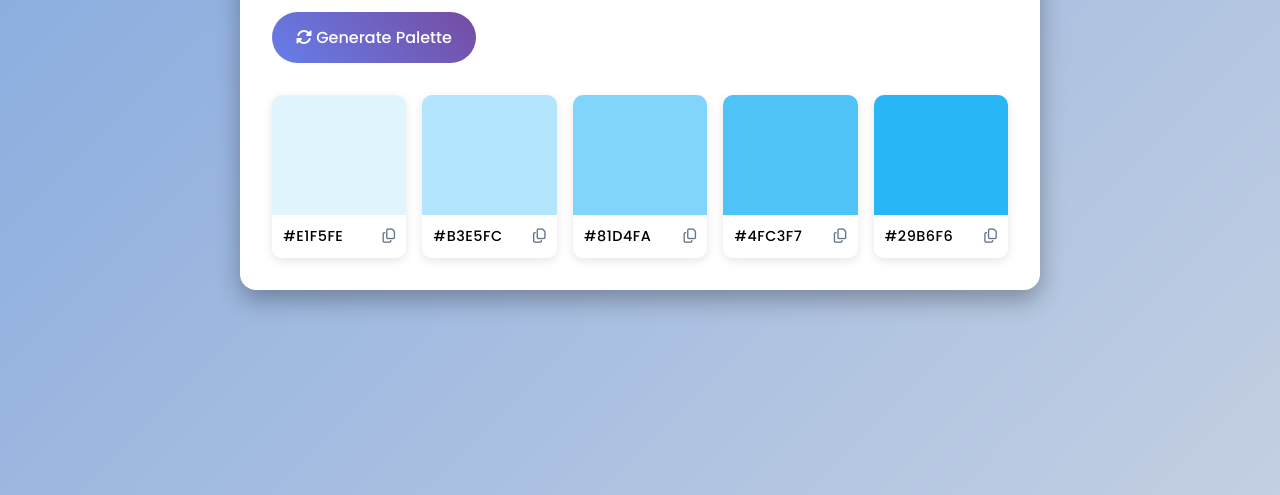
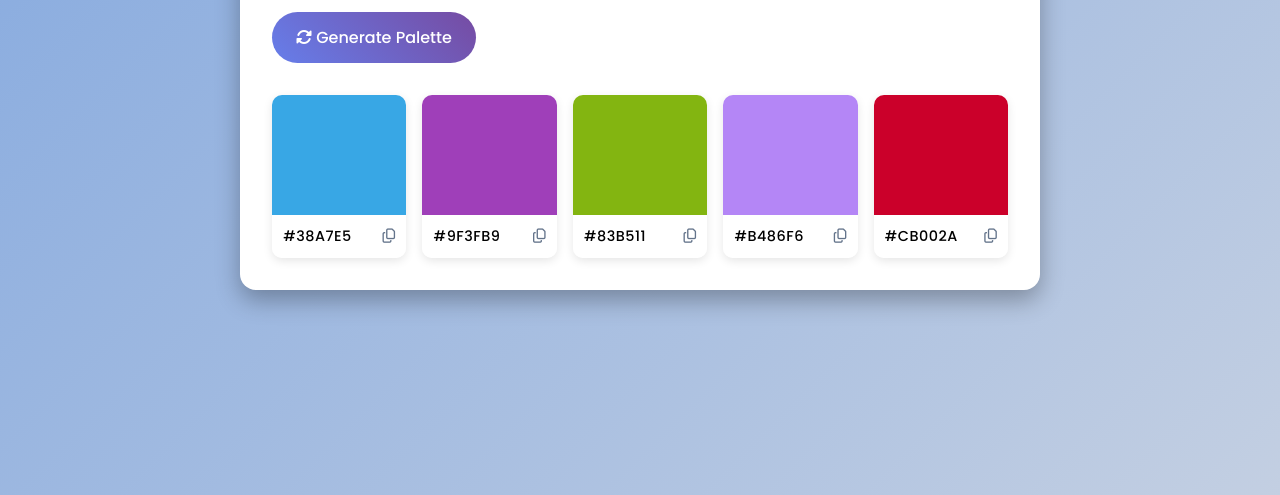
Before and after one commit to YAKSHMEHTA/PracticeJS, a plain HTML site: page ColorGenerator/index.html in a window 1280 px wide. Both pictures are taken after a click on the button "Generate Palette". Shown: the part 305-800 px from the top of the page. Drawn offline with Linux system fonts and the light colour scheme; files whose address does not match are found by name.

Commit message:
Color Generator

```diff
--- a/ColorGenerator/index.html
+++ b/ColorGenerator/index.html
@@ -25,7 +25,7 @@
       <div class="palette-container">
         <!-- COLOR BOX 1 -->
         <div class="color-box">
-          <div class="color" style="background-color: #e1f5fe"></div>
+          <div class="color" id="box1" style="background-color: #e1f5fe"></div>
           <div class="color-info">
             <span class="hex-value">#E1F5FE</span>
             <i class="far fa-copy copy-btn" title="Copy to clipboard"></i>
@@ -33,7 +33,7 @@
         </div>
         <!-- COLOR BOX 2 -->
         <div class="color-box">
-          <div class="color" style="background-color: #b3e5fc"></div>
+          <div class="color" id="box2" style="background-color: #b3e5fc"></div>
           <div class="color-info">
             <span class="hex-value">#B3E5FC</span>
             <i class="far fa-copy copy-btn" title="Copy to clipboard"></i>
@@ -41,7 +41,7 @@
         </div>
         <!-- COLOR BOX 3 -->
         <div class="color-box">
-          <div class="color" style="background-color: #81d4fa"></div>
+          <div class="color" id="box3" style="background-color: #81d4fa"></div>
           <div class="color-info">
             <span class="hex-value">#81D4FA</span>
             <i class="far fa-copy copy-btn" title="Copy to clipboard"></i>
@@ -49,7 +49,7 @@
         </div>
         <!-- COLOR BOX 4 -->
         <div class="color-box">
-          <div class="color" style="background-color: #4fc3f7"></div>
+          <div class="color" id="box4" style="background-color: #4fc3f7"></div>
           <div class="color-info">
             <span class="hex-value">#4FC3F7</span>
             <i class="far fa-copy copy-btn" title="Copy to clipboard"></i>
@@ -57,7 +57,7 @@
         </div>
         <!-- COLOR BOX 5 -->
         <div class="color-box">
-          <div class="color" style="background-color: #29b6f6"></div>
+          <div class="color" id="box5" style="background-color: #29b6f6"></div>
           <div class="color-info">
             <span class="hex-value">#29B6F6</span>
             <i class="far fa-copy copy-btn" title="Copy to clipboard"></i>
--- /dev/null
+++ b/ColorGenerator/script.js
@@ -0,0 +1,47 @@
+const generateBtn = document.getElementById("generate-btn");
+const paletteContainer = document.querySelector(".palette-container");
+
+generateBtn.addEventListener("click",()=>{
+
+
+    update();
+})
+
+
+paletteContainer.addEventListener("click",()=>{
+
+})
+
+function generatePalette(){
+    let colors = []
+    for(let i=0;i<5;i++){
+        colors[i] = generateColor();
+        console.log(colors[i]);
+    }
+    return colors
+}
+
+function generateColor(){
+    const letters = "0123456789ABCDEF"
+    let color = "#"
+    for(let i =0 ;i<6;i++){
+        color += letters[Math.floor(Math.random() * 16)]
+    }
+    return color
+}
+
+function update(){
+
+    const colorBox = document.querySelectorAll(".color-box");
+    console.log(colorBox);
+    colorBox.forEach((box ,index) => {
+        let colors = generatePalette();
+        let color = colors[index];
+        let plate = box.querySelector(".color")
+        let value = box.querySelector(".hex-value")
+        plate.style.backgroundColor  = color;
+        value.textContent = colors[index]
+    });
+
+
+}
```
Also changed, not shown: ColorGenerator/scriupt.js (deleted).
